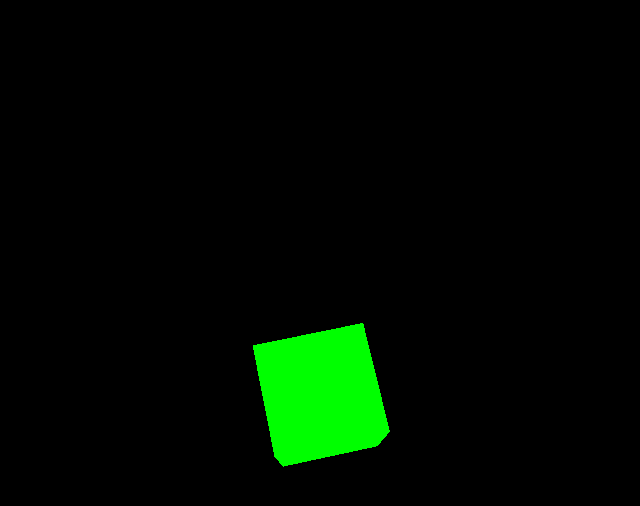
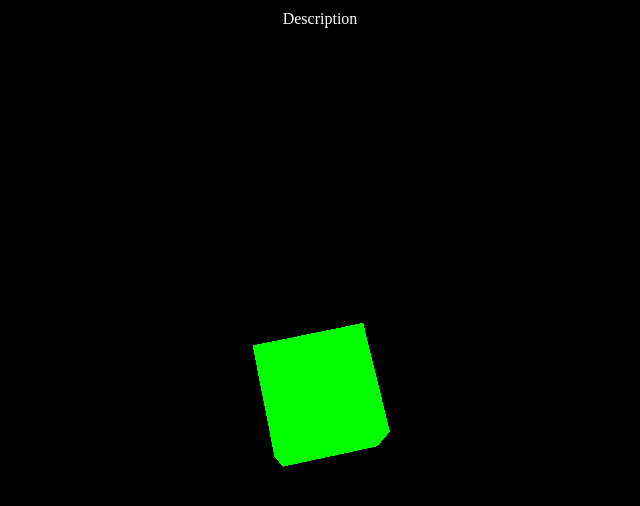
Before and after one commit to laulun98/three, a website built with Vite: page index.html in a window 1280 px wide. Shown: the whole page, without its empty margins (320-960 px from the left). Built offline with nearby package versions, Linux system fonts and the light colour scheme.

Commit message:
no se que he hecho

```diff
--- a/index.html
+++ b/index.html
@@ -1,13 +1,29 @@
 <!DOCTYPE html>
 <html lang="en">
-  <head>
+<head>
     <meta charset="utf-8">
     <title>My first three.js app</title>
     <style>
-      body { margin: 0; }
+        body {
+            margin: 0;
+        }
     </style>
-  </head>
-  <body>
+</head>
+
+<body>
+    <div id="info">Description</div>
     <script type="module" src="/main.js"></script>
-  </body>
+    <style>
+        #info {
+            position: absolute;
+            top: 10px;
+            width: 100%;
+            text-align: center;
+            z-index: 100;
+            display: block;
+            color:white;
+        }
+    </style>
+</body>
+
 </html>
```
